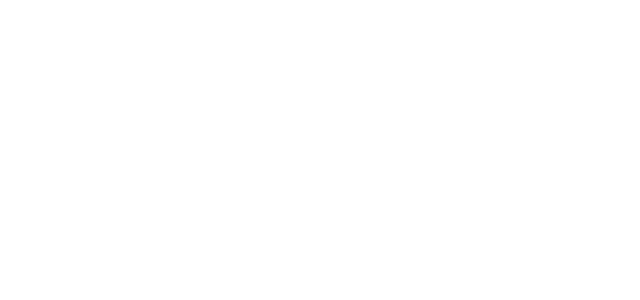
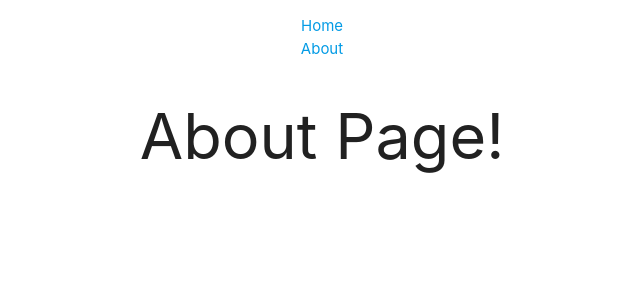
Before and after one commit to nasifshah548/Movie-App, a React (Create React App) app: page /about in a window 1280 px wide. Shown: the top 300 px of the page, without its empty margins (318-958 px from the left). Built offline with nearby package versions, Linux system fonts and the light colour scheme.

Commit message:
Connected to the Database

```diff
--- a/package.json
+++ b/package.json
@@ -7,6 +7,7 @@
     "@testing-library/jest-dom": "^6.6.3",
     "@testing-library/react": "^16.2.0",
     "@testing-library/user-event": "^13.5.0",
+    "axios": "^1.7.9",
     "react": "^19.0.0",
     "react-dom": "^19.0.0",
     "react-router-dom": "^7.1.5",
--- a/public/index.html
+++ b/public/index.html
@@ -25,6 +25,8 @@
       Learn how to configure a non-root public URL by running `npm run build`.
     -->
     <title>React App</title>
+    <!-- Compiled and minified CSS -->
+    <link rel="stylesheet" href="https://cdnjs.cloudflare.com/ajax/libs/materialize/1.0.0/css/materialize.min.css">
   </head>
   <body>
     <noscript>You need to enable JavaScript to run this app.</noscript>
--- /dev/null
+++ b/src/About.js
@@ -0,0 +1,9 @@
+import React from "react";
+
+function About(props){
+    return(
+        <h1>About Page!</h1>
+    )
+}
+
+export default About;
--- a/src/App.js
+++ b/src/App.js
@@ -1,11 +1,24 @@
-import logo from './logo.svg';
+import React from "react";
+import { BrowserRouter as Router, Routes, Route, Link } from "react-router-dom";
+import Home from "./Home";
+import About from "./About";
 import './App.css';
 
 function App() {
   return (
-    <div className="App">
+    <Router>
+      <div className="App">
+        <ul>
+          <li><Link to="/">Home</Link></li>
+          <li><Link to="/about">About</Link></li>
+        </ul>
 
-    </div>
+        <Routes>
+          <Route path="/" element={<Home />} />
+          <Route path="/about/" element={<About />} />
+        </Routes>
+      </div>
+    </Router>
   );
 }
 
--- /dev/null
+++ b/src/Home.js
@@ -0,0 +1,42 @@
+import React, {Component} from "react";
+import axios from "axios";
+import apiKey from "./config";
+
+class Home extends Component{
+    constructor() {
+        super();
+        this.state = {
+            movieList: []
+        }
+    }
+
+    componentDidMount() {
+        const nowPlayingUrl = `https://api.themoviedb.org/3/movie/now_playing?api_key=${apiKey}`
+        axios.get(nowPlayingUrl).then((response)=>{
+           // console.log(response.data.results);
+           const movieData = response.data.results
+           this.setState({
+            movieList: movieData
+           })
+        })
+    }
+
+    render() {
+        console.log(this.state.movieList);
+        const imageUrl = "http://image.tmdb.org/t/p/w300";
+        const movieGrid = this.state.movieList.map((x, index) => {
+            return (
+                <div className="col s3" key={index}>
+                    <img src={`${imageUrl}${x.poster_path}`} alt={x.title} />
+                </div>
+            )
+        })
+        return(
+            <div className="row">
+                {movieGrid}
+            </div>
+        )
+    }
+}
+
+export default Home;
--- /dev/null
+++ b/src/config.js
@@ -0,0 +1,3 @@
+const apiKey = "fec8b5ab27b292a68294261bb21b04a5"
+
+export default apiKey;
```
Also changed, not shown: API.png (added), 1 other file (tests, documents, lock files or other folders).
